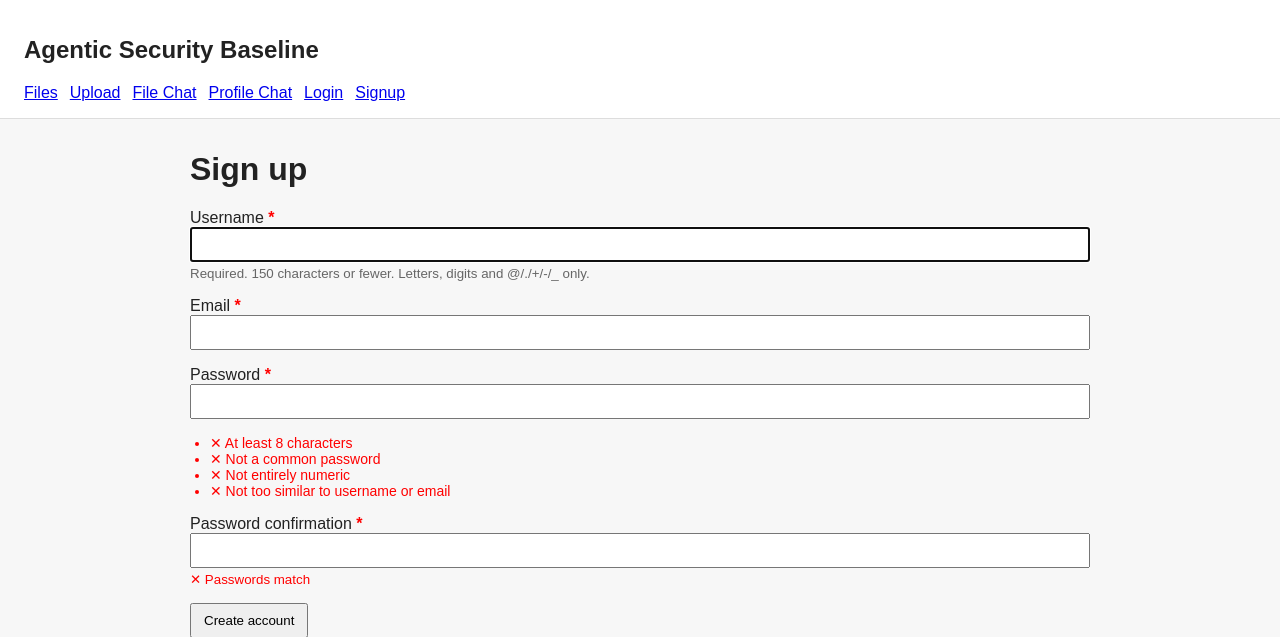
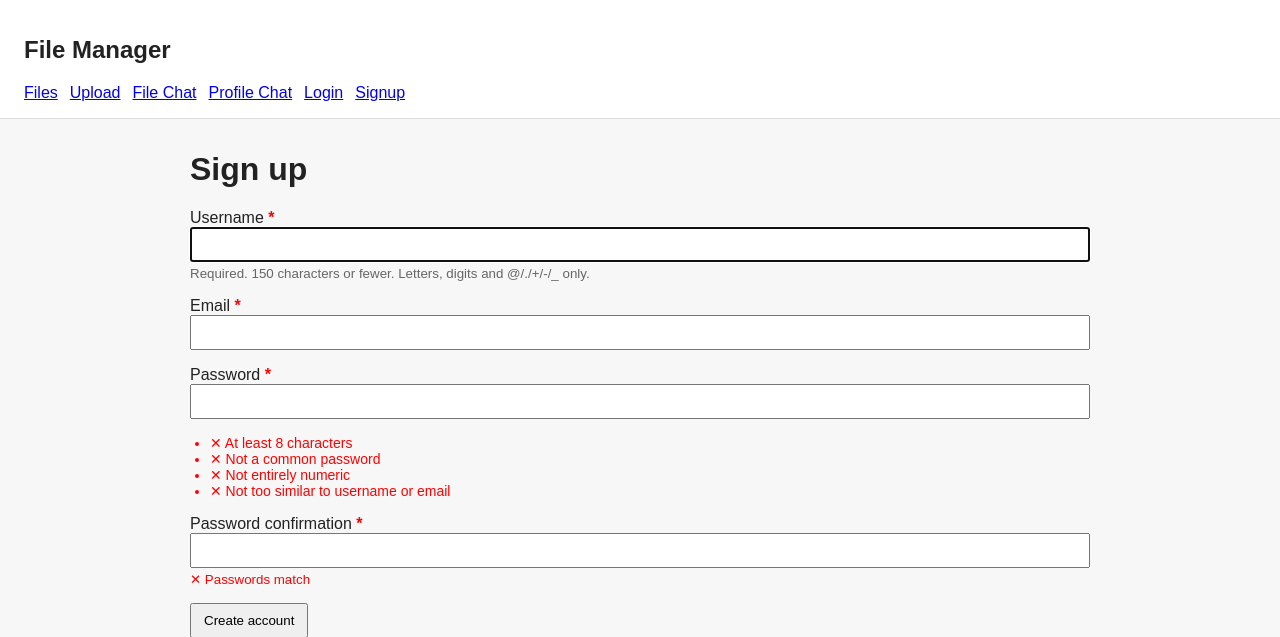
Before and after one commit to EnasBatarfi/agentic-security-prototype, a Django app: page /accounts/signup/ in a window 1280 px wide. Shown: the top 637 px of the page. Run offline with Django 5.2, Linux system fonts and the light colour scheme.

Commit message:
Rename website to File Manager

```diff
--- a/templates/base.html
+++ b/templates/base.html
@@ -2,12 +2,12 @@
 <html lang="en">
 <head>
   <meta charset="utf-8">
-  <title>Agentic Security Baseline</title>
+  <title>File Manager</title>
   <link rel="stylesheet" href="/static/css/app.css">
 </head>
 <body>
   <header>
-    <h2>Agentic Security Baseline</h2>
+    <h2>File Manager</h2>
 
     <nav>
       <a href="{% url 'file_list' %}">Files</a>
```
